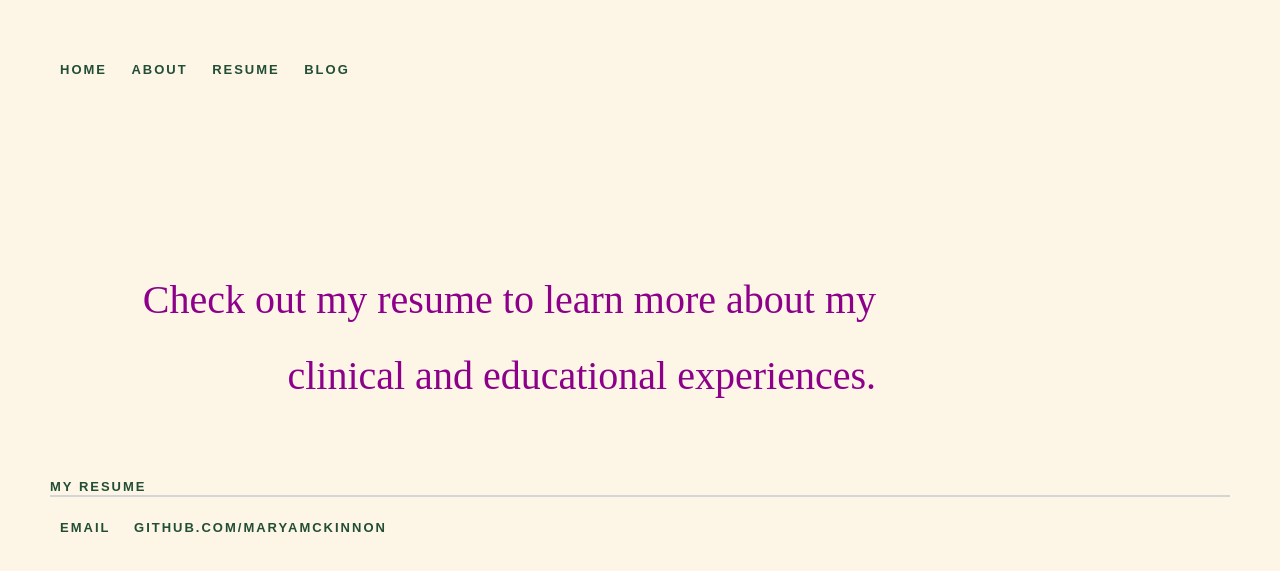
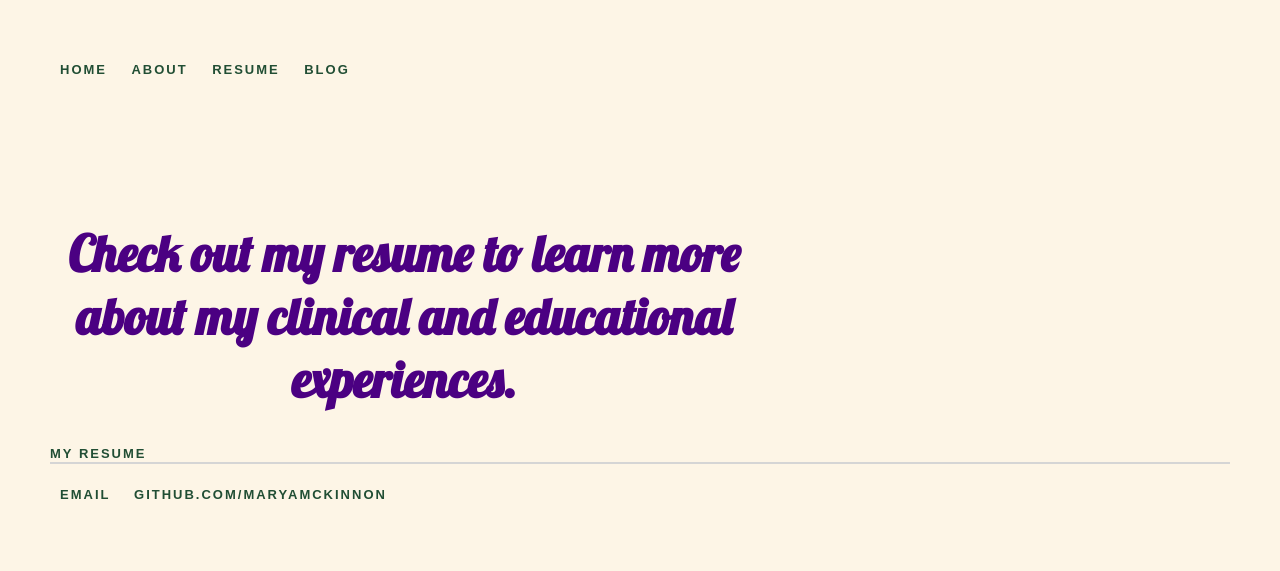
Before and after one commit to maryamckinnon/maryamckinnon.github.io, a Jekyll site: the page built from Resume/index.html, in a window 1280 px wide. Shown: the top 571 px of the page. Built offline with Jekyll 4.4.1, drawn with Linux system fonts in a browser that asks for light colours.

Commit message:
Update index.html

```diff
--- a/Resume/index.html
+++ b/Resume/index.html
@@ -2,12 +2,18 @@
 layout: default
 title: Resume
 ---
-<div class="container">
-    		<div class="blurb">
-			<h1> </h1>
-        		<h2>Check out my resume to learn more about my clinical and educational experiences.</h2>
+<DOCTYPE>
+<html>
+
+	<head>
+	<link rel="stylesheet" type="text/css" href="/css/resume.css">
+	<link href="https://fonts.googleapis.com/css?family=Lobster" type="text/css" rel="stylesheet">
+	</head>
+		<body>
+
+			<h1> Check out my resume to learn more about my clinical and educational experiences. </h1>
 			<a href="McKinnonMary-MyResume.pdf">My Resume</a>
 
-    		</div><!-- /.blurb -->
-		</div><!-- /.container -->
+		</body>
+
 		<footer>
```
